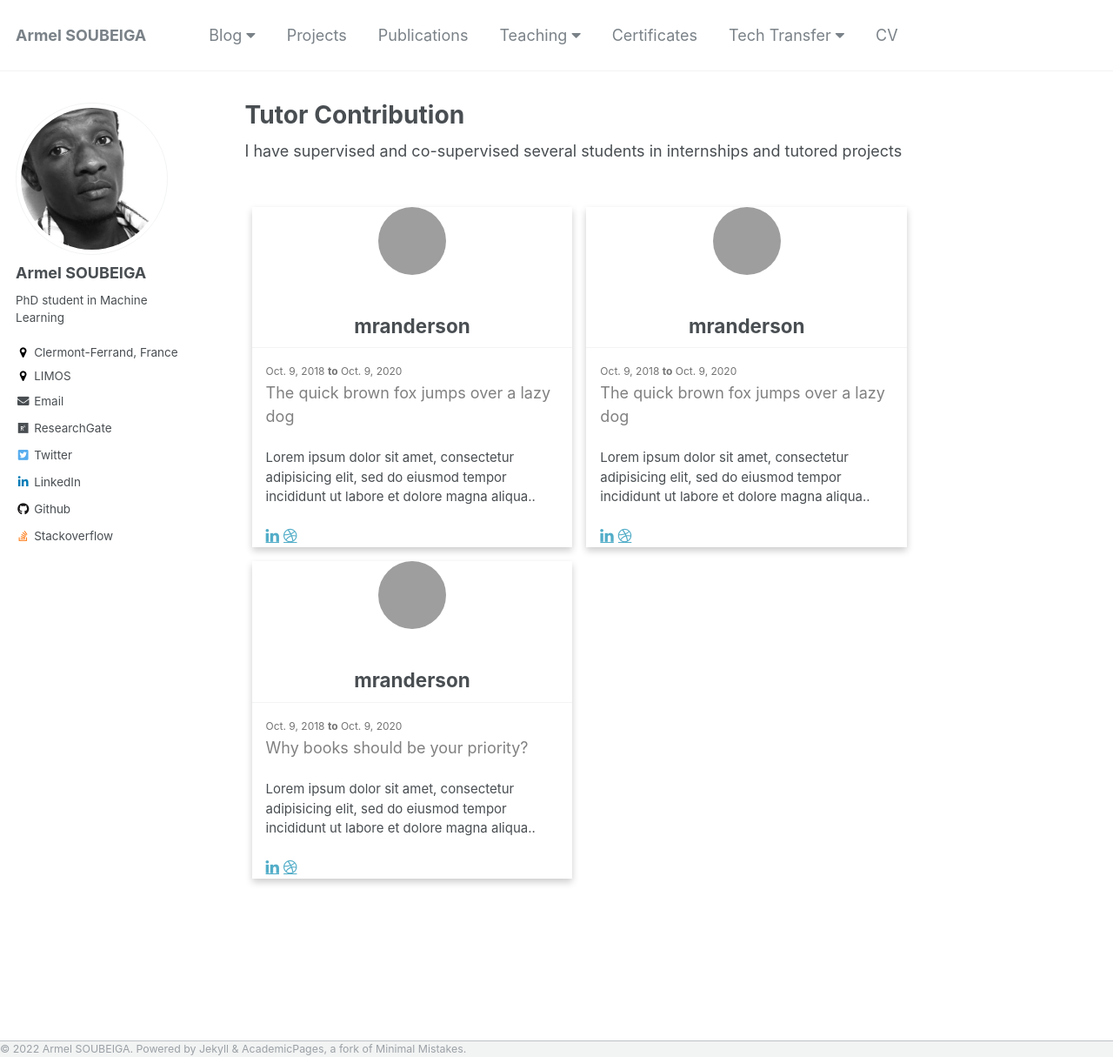
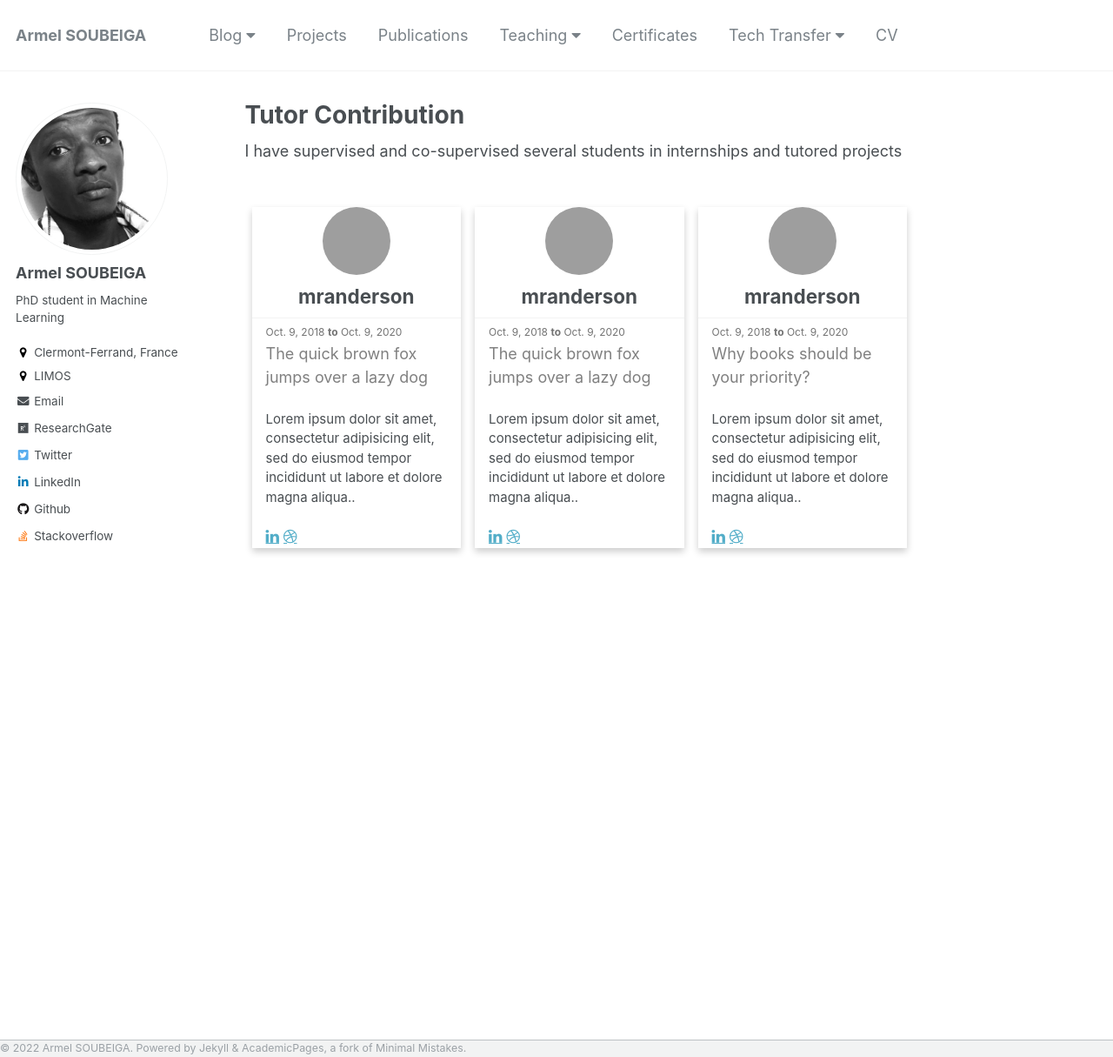
Before and after one commit to armelsoubeiga/armelsoubeiga.github.io, a Jekyll site: the page built from _pages/talks-tutor.html, in a window 1280 px wide and 1215 px high. Shown: the whole window at 87% size. Built offline with Jekyll 4.4.1, drawn with Linux system fonts in a browser that asks for light colours; grey boxes are pictures that could not be loaded.

Commit message:
Update talks-tutor.html

```diff
--- a/_pages/talks-tutor.html
+++ b/_pages/talks-tutor.html
@@ -18,7 +18,7 @@ author_profile: true
 
 .column {
   float: left;
-  width: 50%;
+  width: 33.33%;
   margin-bottom: 16px;
   padding: 0 8px;
 }
@@ -62,6 +62,9 @@ author_profile: true
 
 .displayed {
     text-align: center;
+  h2 {
+    margin: 3mm  0 0;
+  }
   }
 
 </style>
@@ -77,9 +80,8 @@ author_profile: true
           <div class="displayed">
             <div class="profile">
                 <img src="{{ post.image }}">
-                <h2>{{ post.author }}</h2>
             </div>
-
+            <h2>{{ post.author }}</h2>
           </div>
 
           <div class="container">
```
